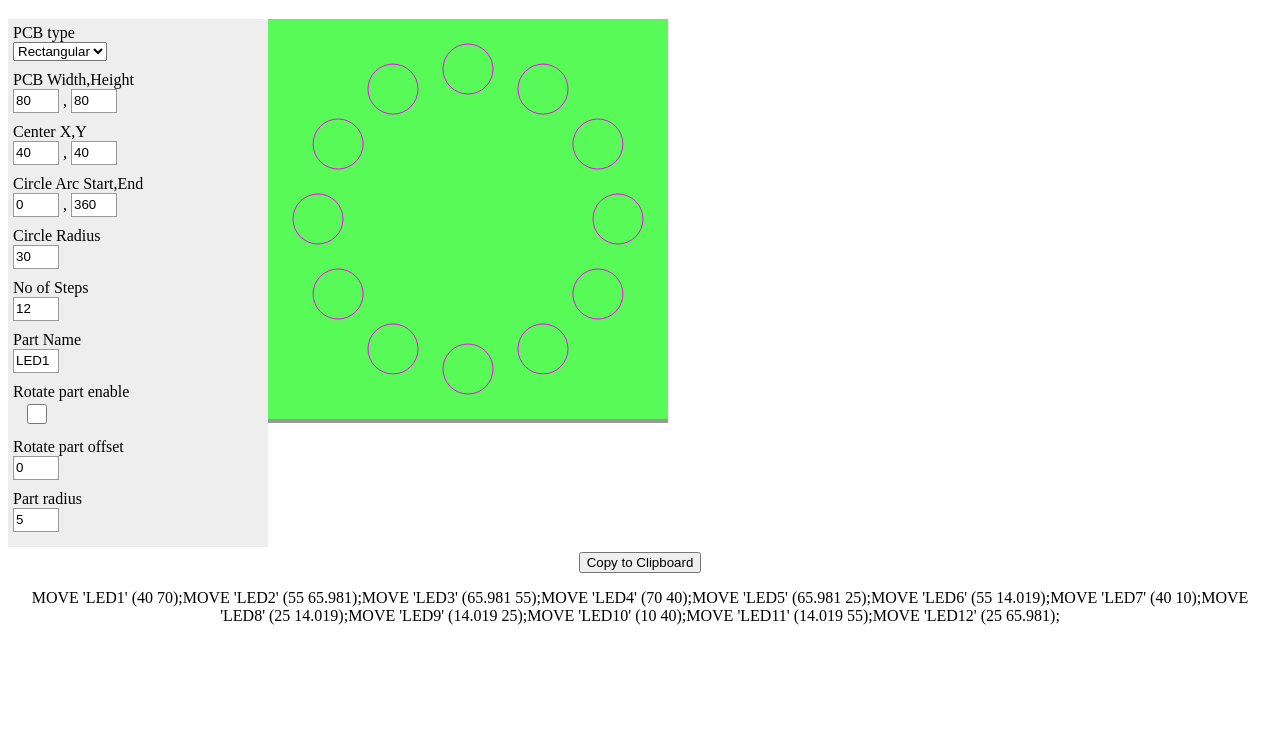
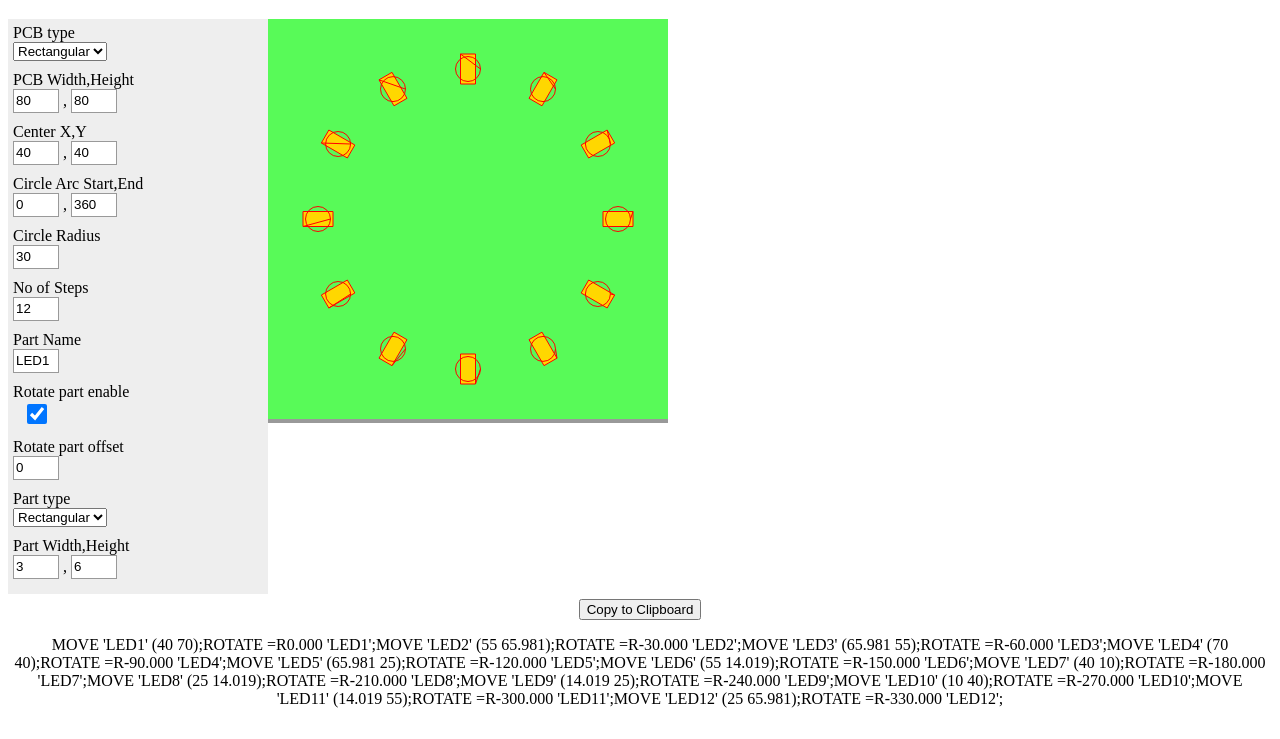
Before and after one commit to SmallRoomLabs/EagleTools, a plain HTML site: page index.html in a window 1280 px wide. Shown: the part 61-800 px from the top of the page. Drawn offline with Linux system fonts and the light colour scheme.

Commit message:
Support for rectangular/round items. Fixed bugs for rotations

```diff
--- a/eagletools.js
+++ b/eagletools.js
@@ -24,21 +24,59 @@ if (typeof(Number.prototype.toRad) === "undefined") {
   }
 }
 
-var pcbtype='pcbsquare';
 
+// Show the relevant form fields of the desired PCB type
 function UpdatePCBtype() {
-	pcbtype=document.getElementById("pcbtype").value;
-	if (pcbtype=="pcbsquare") {
-		document.getElementById("pcbsquare").style.display='block';
-		document.getElementById("pcbround").style.display='none';
+	pcbtype=document.getElementById("pcb_type").value;
+	if (pcbtype=="rectangle") {
+		document.getElementById("pcb_rectangle").style.display='block';
+		document.getElementById("pcb_circle").style.display='none';
 	}
-	if (pcbtype=="pcbround") {
-		document.getElementById("pcbsquare").style.display='none';
-		document.getElementById("pcbround").style.display='block';
+	if (pcbtype=="circle") {
+		document.getElementById("pcb_rectangle").style.display='none';
+		document.getElementById("pcb_circle").style.display='block';
 	}
 	RefreshPreview();
 }
 
+
+// Show the relevant form fields of the desired Part type
+function UpdateParttype() {
+	parttype=document.getElementById("part_type").value;
+	if (parttype=="rectangle") {
+		document.getElementById("part_rectangle").style.display='block';
+		document.getElementById("part_circle").style.display='none';
+	}
+	if (parttype=="circle") {
+		document.getElementById("part_rectangle").style.display='none';
+		document.getElementById("part_circle").style.display='block';
+	}
+	RefreshPreview();
+}
+
+
+function drawRotatedRect(ctx, x,y,width,height,degrees) {
+    // first save the untranslated/unrotated context
+    ctx.save();
+
+    ctx.beginPath();
+    // move the rotation point to the center of the rect
+    ctx.translate( x, y );
+    // rotate the rect
+    ctx.rotate(degrees*Math.PI/180);
+
+    // draw the rect on the transformed context
+    // Note: after transforming [0,0] is visually [x,y]
+    //       so the rect needs to be offset accordingly when drawn
+    ctx.rect( -width/2, -height/2, width,height);
+
+    ctx.fillStyle="gold";
+    ctx.fill();
+
+    // restore the context to its untranslated/unrotated state
+    ctx.restore();
+
+}
 
 
 //
@@ -69,16 +107,14 @@ function RefreshPreview() {
 	var rotateEnable=document.getElementById("rotateenable").checked;
 	// The rotation offset for the first part
 	var rotateOffset=getAndUpdateNumericFormField("rotateoffset");
-	// The radius of a circular part
+	console.log(rotateOffset);
+	// The part size
 	var partR=getAndUpdateNumericFormField("partradius");
+	var partW=getAndUpdateNumericFormField("partw");
+	var partH=getAndUpdateNumericFormField("parth");
 
+	var partColor="red";
 
-	var partType="circle";
-//	var partType="rectangle"
-	var partColor="magenta";
-
-
-	console.log("----------------------------");
 
 	// Calculate the correct scaling factor to utilize the maximum of the canvas size
 	if (canvasW/pcbW > canvasH/pcbH) {
@@ -91,8 +127,8 @@ function RefreshPreview() {
 	var ctx=canvas.getContext('2d');
 
 	// Adjust the circle to have 0 degrees on top
-	var angleS=angleStart+90.0;
-	var angleE=angleEnd+90.0;
+	var angleS=angleStart-90.0;
+	var angleE=angleEnd-90.0;
 
 	// If a full circle is requested then we need to reduce the step size
 	// so the first and last place dosen't overlap
@@ -122,56 +158,62 @@ function RefreshPreview() {
 	// Clear canvas and draw the pcb
 	ctx.clearRect(0, 0, canvas.width, canvas.height)
 	ctx.fillStyle='#58FA58';
-	if (pcbtype=='pcbsquare') {
-		ctx.beginPath();
+	ctx.beginPath();
+	if (pcbtype=='rectangle') {
 		ctx.fillRect(0, 0, pcbW*scale,pcbH*scale);
 		ctx.stroke();
-		ctx.closePath();
 	}
-	if (pcbtype=='pcbround') {
-		ctx.beginPath();
+	if (pcbtype=='circle') {
 		ctx.arc(centerX*scale, centerY*scale, pcbR*scale, 0, Math.PI*2, true);
       	ctx.fill();
-      	ctx.closePath();
-	}
+    }
+    ctx.closePath();
 
+    // Calculate and draw the parts
 	ctx.fillStyle=partColor;
 	ctx.strokeStyle=partColor;
 	ctx.beginPath();
 	var cmd="";
 	for (var i=0; i<angleSteps; i++) {
-	    var myX = centerX + radius * Math.cos(angle.toRad());
-    	var myY = centerY + radius * Math.sin(angle.toRad());
-    	cmd+="MOVE '"+myPart+myPartNumber+"' ("+(+myX.toFixed(3))+" "+(+myY.toFixed(3))+");";
-    	if (rotateEnable) cmd+="ROTATE =R"+partAngle+" '"+myPart+myPartNumber+"';";
-		if (partType=="rectangle") {
-			ctx.beginPath();
-			ctx.rect((myX*scale)-(partR*scale)/2,(myY*scale)-(partR*scale)/2,(partR*scale),(partR*scale));
+		// Calculate for Eagle
+	    var x=centerX + radius*Math.cos(angle.toRad());
+    	var y=centerY - radius*Math.sin(angle.toRad());
+    	cmd+="MOVE '"+myPart+myPartNumber+"' ("+(+x.toFixed(3))+" "+(+y.toFixed(3))+");";
+    	if (rotateEnable) cmd+="ROTATE =R"+partAngle.toFixed(3)+" '"+myPart+myPartNumber+"';";
+    	// Calculate for screen
+	    x=centerX + radius*Math.cos(angle.toRad());
+    	y=centerY + radius*Math.sin(angle.toRad());
+    	// Draw the item on the screen
+		ctx.beginPath();
+		if (parttype=="rectangle") {
+			drawRotatedRect(ctx, x*scale, y*scale, partW*scale, partH*scale, -partAngle);
+//		} else if (parttype=="circle") {
+			ctx.arc(x*scale, y*scale, partR*scale, 0, Math.PI*2, true);
 			ctx.stroke();
-			ctx.closePath();
-		} else if (partType=="circle") {
-			ctx.beginPath();
-			ctx.arc(myX*scale, myY*scale, partR*scale, 0, Math.PI*2, true);
-			ctx.stroke();
-			ctx.closePath();
 		}
-		angle-=angleDelta;
+		ctx.closePath();
+		// Update angle on circle/arc, component rotation and component name
+		angle+=angleDelta;
 		partAngle-=angleDelta;
 		myPartNumber++;
 	}
+	// Insert the eagle command into the copy button and the visible div
+	document.getElementById("copy-button").setAttribute("data-clipboard-text", cmd);
 	document.getElementById("cmd").innerHTML=cmd;
-	document.getElementById("copy-button").setAttribute("data-clipboard-text", cmd);
 }
 
 
 // Initialize & handle the copy-to-clipboard button functionality
-var client = new ZeroClipboard(document.getElementById("copy-button"));
-client.on("ready", function(readyEvent) {
-  client.on("aftercopy", function(event) {
+var zcEagle = new ZeroClipboard(document.getElementById("copy-button"));
+zcEagle.on("ready", function(readyEvent) {
+  zcEagle.on("aftercopy", function(event) {
 	var mycolor=document.getElementById("cmd").style.color;
 	document.getElementById("cmd").style.color="#FF0000";
 	setTimeout(function(){document.getElementById("cmd").style.color=mycolor;},300);
   });
 });
 
+
+var parttype='rectangle';
+var pcbtype='rectangle';
 RefreshPreview();
--- a/index.html
+++ b/index.html
@@ -21,77 +21,94 @@
 				<label>
 					<span>PCB type</span>
 					<br />
-					<select name="pcbtype" id="pcbtype" onchange="UpdatePCBtype()">
-					  <option value="pcbsquare">Rectangular</option>
-					  <option value="pcbround">Round</option>
+					<select id="pcb_type" onchange="UpdatePCBtype()">
+					  <option value="rectangle">Rectangular</option>
+					  <option value="circle">Round</option>
 					</select>
 				</label>
 
-				<label id="pcbsquare" style="display:block">
+				<label id="pcb_rectangle" style="display:block">
 					<span>PCB Width,Height</span>
 					<br />
-					<input id="pcbw" type="text" name="pcbw" value="80" onchange="RefreshPreview()" />
+					<input id="pcbw" type="text" value="80" onchange="RefreshPreview()" />
 					,
-					<input id="pcbh" type="text" name="pcbh" value="80" onchange="RefreshPreview()" />
+					<input id="pcbh" type="text" value="80" onchange="RefreshPreview()" />
 				</label>
 
 
-				<label id="pcbround" style="display:none">
+				<label id="pcb_circle" style="display:none">
 					<span>PCB Radius</span>
 					<br />
-					<input id="pcbr" type="text" name="pcbr" value="40" onchange="RefreshPreview()" />
+					<input id="pcbr" type="text" value="40" onchange="RefreshPreview()" />
 				</label>
 
 				<label>
 					<span>Center X,Y</span>
 					<br />
-					<input id="centerx" type="text" name="centerx" value="40" onchange="RefreshPreview()" />
+					<input id="centerx" type="text" value="40" onchange="RefreshPreview()" />
 					,
-					<input id="centery" type="text" name="centery" value="40" onchange="RefreshPreview()" />
+					<input id="centery" type="text" value="40" onchange="RefreshPreview()" />
 				</label>
 
 				<label>
 					<span>Circle Arc Start,End</span>
 					<br />
-					<input id="anglestart" type="number" name="anglestart" min="0" max="360" step="45" value="0" onchange="RefreshPreview()" />
+					<input id="anglestart" type="number" min="0" max="360" step="45" value="0" onchange="RefreshPreview()" />
 					,
-					<input id="angleend" type="number" name="angleend" min="0" max="360" step="45" value="360" onchange="RefreshPreview()" />
+					<input id="angleend" type="number" min="0" max="360" step="45" value="360" onchange="RefreshPreview()" />
 				</label>
 
 				<label>
 					<span>Circle Radius</span>
 					<br />
-					<input id="radius" type="text" name="radius" value="30" onchange="RefreshPreview()" />
+					<input id="radius" type="text" value="30" onchange="RefreshPreview()" />
 				</label>
 
 				<label>
 					<span>No of Steps</span>
 					<br />
-					<input id="steps" type="number" name="steps" min="1" max="256" value="12" onchange="RefreshPreview()" />
+					<input id="steps" type="number" min="1" max="256" value="12" onchange="RefreshPreview()" />
 				</label>
 
 				<label>
 					<span>Part Name</span>
 					<br />
-					<input id="part" type="text" name="part" value="LED1" onchange="RefreshPreview()" />
+					<input id="part" type="text" value="LED1" onchange="RefreshPreview()" />
 				</label>
 
 				<label>
 					<span>Rotate part enable</span>
 					<br />
-					<input id="rotateenable" type="checkbox" name="rotateenable" value="1" onchange="RefreshPreview()" />
+					<input id="rotateenable" type="checkbox" checked value="1" onchange="RefreshPreview()" />
 				</label>
 
 				<label>
 					<span>Rotate part offset</span>
 					<br />
-					<input id="rotateoffset" type="number" name="rotateoffset" min="0" max="360" step="45" value="0" onchange="RefreshPreview()" />
+					<input id="rotateoffset" type="number" min="0" max="360" step="45" value="0" onchange="RefreshPreview()" />
 				</label>
 
 				<label>
+					<span>Part type</span>
+					<br />
+					<select id="part_type" onchange="UpdateParttype()">
+					  <option value="rectangle">Rectangular</option>
+					  <option value="circle">Round</option>
+					</select>
+				</label>
+
+				<label id="part_rectangle" style="display:block">
+					<span>Part Width,Height</span>
+					<br />
+					<input id="partw" type="text" value="3" onchange="RefreshPreview()" />
+					,
+					<input id="parth" type="text" value="6" onchange="RefreshPreview()" />
+				</label>
+
+				<label id="part_circle" style="display:none">
 					<span>Part radius</span>
 					<br />
-					<input id="partradius" type="number" name="partradius" min="1" max="100" step="1" value="5" onchange="RefreshPreview()" />
+					<input id="partradius" type="number" min="1" max="100" step="1" value="2.5" onchange="RefreshPreview()" />
 				</label>
 
 			</div>
```
